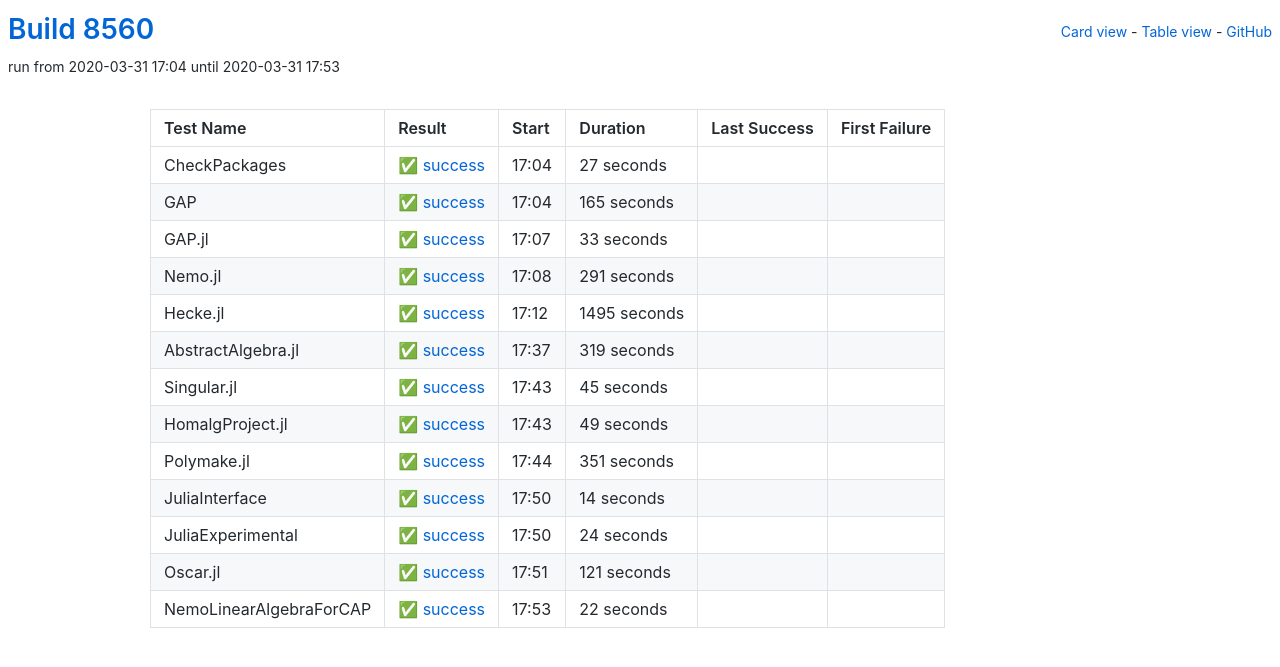
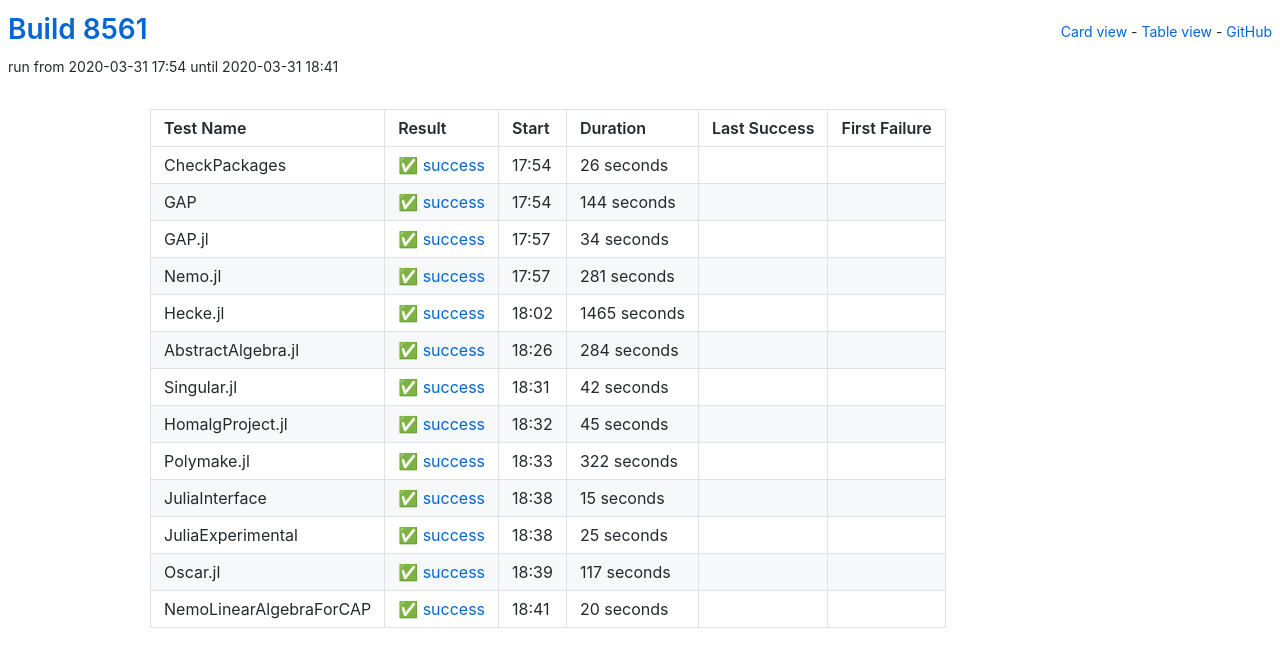
Before and after one commit to oscar-system/oscar-ci-status, a Jekyll site: the page built from table.html, in a window 1280 px wide. Shown: the top 667 px of the page. Built offline with Jekyll 4.4.1, drawn with Linux system fonts in a browser that asks for light colours.

Commit message:
Build 8561

```diff
--- a/_data/ci.yml
+++ b/_data/ci.yml
@@ -1,71 +1,82 @@
-build: 8560
-build_url: https://oscarci.mathematik.uni-kl.de/job/oscar/8560/
+build: 8561
+build_url: https://oscarci.mathematik.uni-kl.de/job/oscar/8561/
 job: oscar
 tests:
-- duration: 27
+- duration: 26
   exitcode: 0
   first_failure: false
   first_failure_url: null
   last_success: false
   last_success_url: null
-  log: https://oscarci.mathematik.uni-kl.de/job/oscar/8560/artifact/logs/build-8560/CheckPackages.log
+  log: https://oscarci.mathematik.uni-kl.de/job/oscar/8561/artifact/logs/build-8561/CheckPackages.log
   name: CheckPackages
-  start: 2020-03-31 17:04
+  start: 2020-03-31 17:54
   status: success
   success: true
-- duration: 165
+- duration: 144
   exitcode: 0
   first_failure: false
   first_failure_url: null
   last_success: false
   last_success_url: null
-  log: https://oscarci.mathematik.uni-kl.de/job/oscar/8560/artifact/logs/build-8560/GAP.log
+  log: https://oscarci.mathematik.uni-kl.de/job/oscar/8561/artifact/logs/build-8561/GAP.log
   name: GAP
-  start: 2020-03-31 17:04
+  start: 2020-03-31 17:54
   status: success
   success: true
-- duration: 33
+- duration: 34
   exitcode: 0
   first_failure: false
   first_failure_url: null
   last_success: false
   last_success_url: null
-  log: https://oscarci.mathematik.uni-kl.de/job/oscar/8560/artifact/logs/build-8560/GAP.jl.log
+  log: https://oscarci.mathematik.uni-kl.de/job/oscar/8561/artifact/logs/build-8561/GAP.jl.log
   name: GAP.jl
-  start: 2020-03-31 17:07
+  start: 2020-03-31 17:57
   status: success
   success: true
-- duration: 291
+- duration: 281
   exitcode: 0
   first_failure: false
   first_failure_url: null
   last_success: false
   last_success_url: null
-  log: https://oscarci.mathematik.uni-kl.de/job/oscar/8560/artifact/logs/build-8560/Nemo.jl.log
+  log: https://oscarci.mathematik.uni-kl.de/job/oscar/8561/artifact/logs/build-8561/Nemo.jl.log
   name: Nemo.jl
-  start: 2020-03-31 17:08
+  start: 2020-03-31 17:57
   status: success
   success: true
-- duration: 1495
+- duration: 1465
   exitcode: 0
   first_failure: false
   first_failure_url: null
   last_success: false
   last_success_url: null
-  log: https://oscarci.mathematik.uni-kl.de/job/oscar/8560/artifact/logs/build-8560/Hecke.jl.log
+  log: https://oscarci.mathematik.uni-kl.de/job/oscar/8561/artifact/logs/build-8561/Hecke.jl.log
   name: Hecke.jl
-  start: 2020-03-31 17:12
+  start: 2020-03-31 18:02
   status: success
   success: true
-- duration: 319
+- duration: 284
   exitcode: 0
   first_failure: false
   first_failure_url: null
   last_success: false
   last_success_url: null
-  log: https://oscarci.mathematik.uni-kl.de/job/oscar/8560/artifact/logs/build-8560/AbstractAlgebra.jl.log
+  log: https://oscarci.mathematik.uni-kl.de/job/oscar/8561/artifact/logs/build-8561/AbstractAlgebra.jl.log
   name: AbstractAlgebra.jl
-  start: 2020-03-31 17:37
+  start: 2020-03-31 18:26
+  status: success
+  success: true
+- duration: 42
+  exitcode: 0
+  first_failure: false
+  first_failure_url: null
+  last_success: false
+  last_success_url: null
+  log: https://oscarci.mathematik.uni-kl.de/job/oscar/8561/artifact/logs/build-8561/Singular.jl.log
+  name: Singular.jl
+  start: 2020-03-31 18:31
   status: success
   success: true
 - duration: 45
@@ -74,74 +85,63 @@
   first_failure_url: null
   last_success: false
   last_success_url: null
-  log: https://oscarci.mathematik.uni-kl.de/job/oscar/8560/artifact/logs/build-8560/Singular.jl.log
-  name: Singular.jl
-  start: 2020-03-31 17:43
+  log: https://oscarci.mathematik.uni-kl.de/job/oscar/8561/artifact/logs/build-8561/HomalgProject.jl.log
+  name: HomalgProject.jl
+  start: 2020-03-31 18:32
   status: success
   success: true
-- duration: 49
+- duration: 322
   exitcode: 0
   first_failure: false
   first_failure_url: null
   last_success: false
   last_success_url: null
-  log: https://oscarci.mathematik.uni-kl.de/job/oscar/8560/artifact/logs/build-8560/HomalgProject.jl.log
-  name: HomalgProject.jl
-  start: 2020-03-31 17:43
+  log: https://oscarci.mathematik.uni-kl.de/job/oscar/8561/artifact/logs/build-8561/Polymake.jl.log
+  name: Polymake.jl
+  start: 2020-03-31 18:33
   status: success
   success: true
-- duration: 351
+- duration: 15
   exitcode: 0
   first_failure: false
   first_failure_url: null
   last_success: false
   last_success_url: null
-  log: https://oscarci.mathematik.uni-kl.de/job/oscar/8560/artifact/logs/build-8560/Polymake.jl.log
-  name: Polymake.jl
-  start: 2020-03-31 17:44
+  log: https://oscarci.mathematik.uni-kl.de/job/oscar/8561/artifact/logs/build-8561/JuliaInterface.log
+  name: JuliaInterface
+  start: 2020-03-31 18:38
   status: success
   success: true
-- duration: 14
+- duration: 25
   exitcode: 0
   first_failure: false
   first_failure_url: null
   last_success: false
   last_success_url: null
-  log: https://oscarci.mathematik.uni-kl.de/job/oscar/8560/artifact/logs/build-8560/JuliaInterface.log
-  name: JuliaInterface
-  start: 2020-03-31 17:50
+  log: https://oscarci.mathematik.uni-kl.de/job/oscar/8561/artifact/logs/build-8561/JuliaExperimental.log
+  name: JuliaExperimental
+  start: 2020-03-31 18:38
   status: success
   success: true
-- duration: 24
+- duration: 117
   exitcode: 0
   first_failure: false
   first_failure_url: null
   last_success: false
   last_success_url: null
-  log: https://oscarci.mathematik.uni-kl.de/job/oscar/8560/artifact/logs/build-8560/JuliaExperimental.log
-  name: JuliaExperimental
-  start: 2020-03-31 17:50
+  log: https://oscarci.mathematik.uni-kl.de/job/oscar/8561/artifact/logs/build-8561/Oscar.jl.log
+  name: Oscar.jl
+  start: 2020-03-31 18:39
   status: success
   success: true
-- duration: 121
+- duration: 20
   exitcode: 0
   first_failure: false
   first_failure_url: null
   last_success: false
   last_success_url: null
-  log: https://oscarci.mathematik.uni-kl.de/job/oscar/8560/artifact/logs/build-8560/Oscar.jl.log
-  name: Oscar.jl
-  start: 2020-03-31 17:51
+  log: https://oscarci.mathematik.uni-kl.de/job/oscar/8561/artifact/logs/build-8561/NemoLinearAlgebraForCAP.log
+  name: NemoLinearAlgebraForCAP
+  start: 2020-03-31 18:41
   status: success
   success: true
-- duration: 22
-  exitcode: 0
-  first_failure: false
-  first_failure_url: null
-  last_success: false
-  last_success_url: null
-  log: https://oscarci.mathematik.uni-kl.de/job/oscar/8560/artifact/logs/build-8560/NemoLinearAlgebraForCAP.log
-  name: NemoLinearAlgebraForCAP
-  start: 2020-03-31 17:53
-  status: success
-  success: true
```
Also changed, not shown: README.md.
